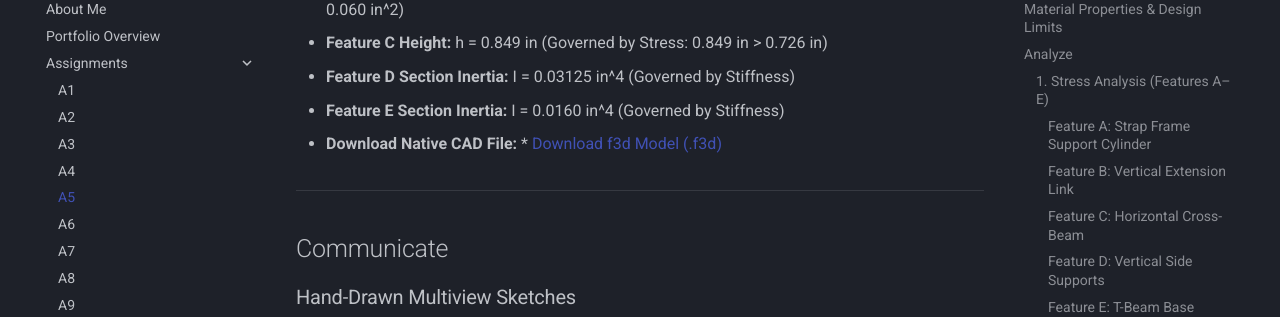
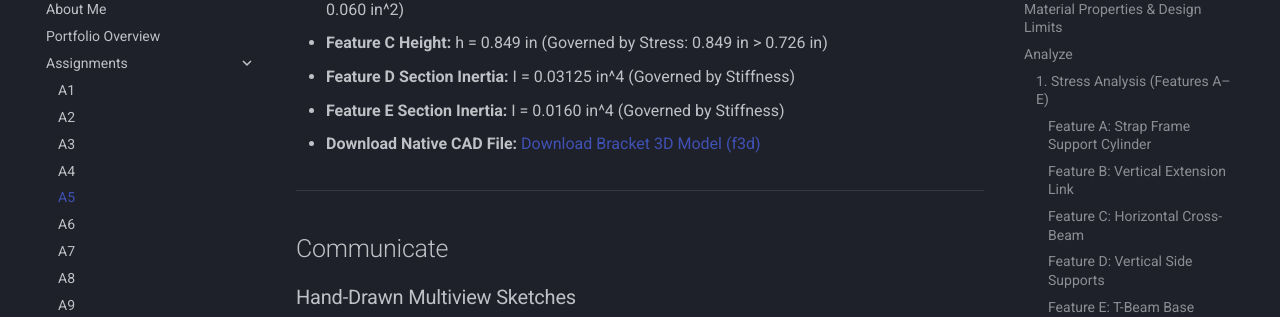
Before and after one commit to Brian-Jones-007/design-projects-portfolio, an MkDocs documentation site: the page built from docs/assignments/A05/index.md, in a window 1280 px wide and 900 px high, scrolled down 4027 px. Shown: the part 126-443 px from the top of the window. Built offline with MkDocs 1.6.1 and Material for MkDocs 9.7.7, drawn with Linux system fonts in a browser that asks for light colours.

Commit message:
Fix download link for CAD file in index.md
Updated the download link for the native CAD file to point to the correct URL.

```diff
--- a/docs/assignments/A05/index.md
+++ b/docs/assignments/A05/index.md
@@ -134,7 +134,7 @@ The final CAD geometry incorporates the governing (largest calculated) dimension
 * **Feature D Section Inertia:** I = 0.03125 in^4 (Governed by Stiffness)
 * **Feature E Section Inertia:** I = 0.0160 in^4 (Governed by Stiffness)
 
-* **Download Native CAD File:** * [Download f3d Model (.f3d)](Bracket_Mount.f3d)
+* **Download Native CAD File:** [Download Bracket 3D Model (f3d)](https://media.githubusercontent.com/media/Brian-Jones-007/design-projects-portfolio/main/docs/assignments/A05/Bracket_Mount.f3d?download=true)
 
 
 ---
```
